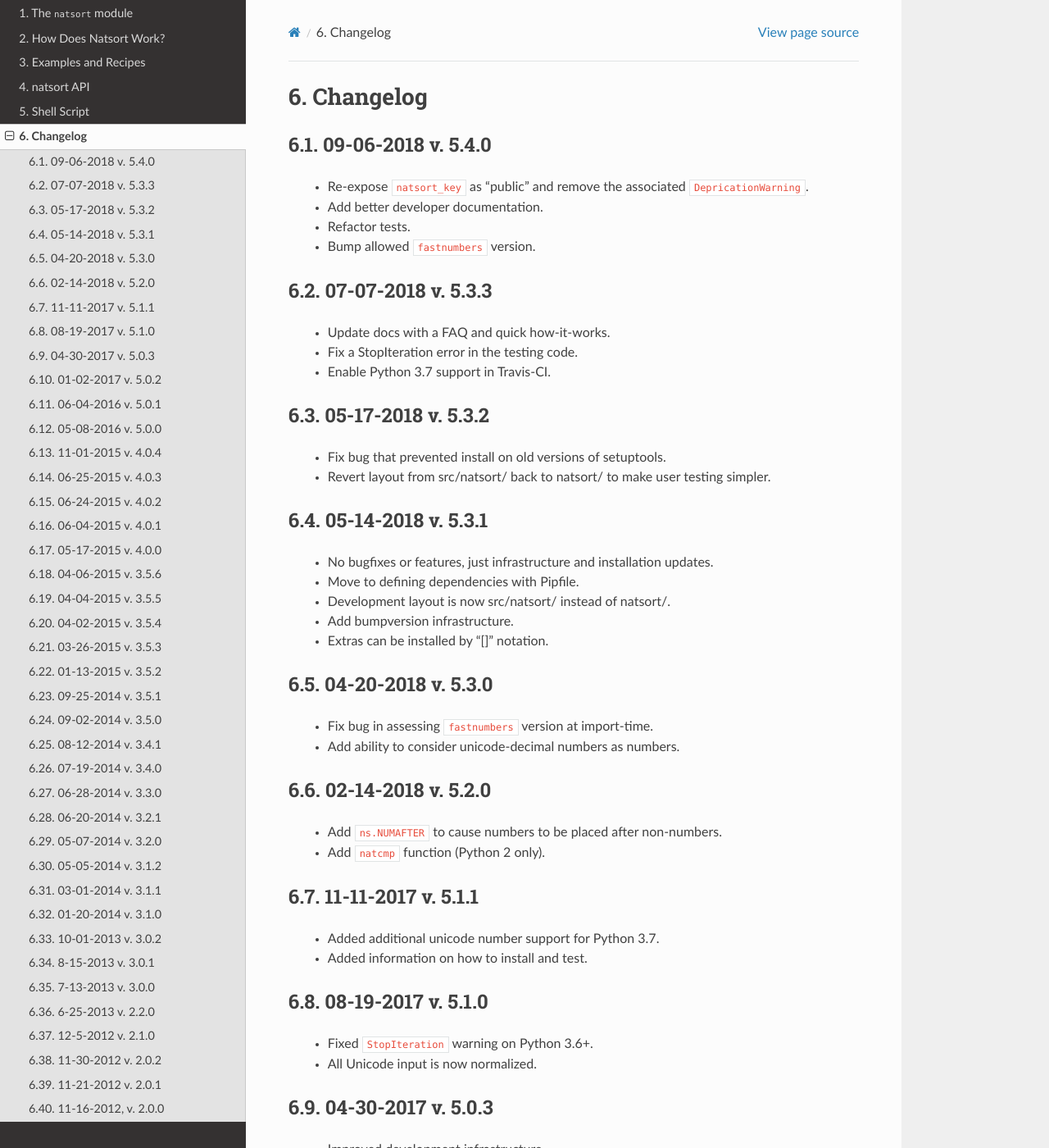
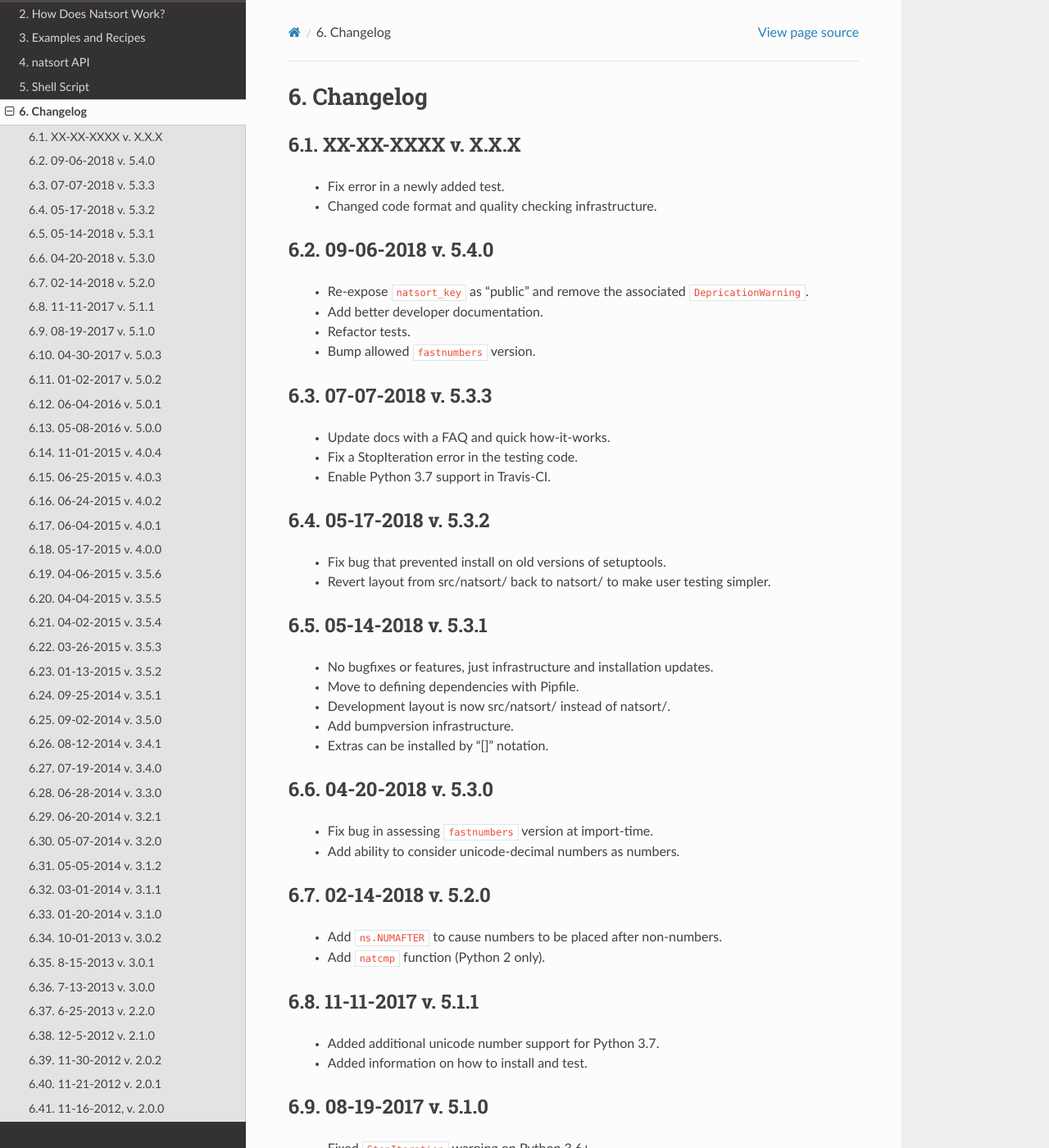
Before and after one commit to SethMMorton/natsort, a Sphinx documentation site: the page built from docs/source/changelog.rst, in a window 1280 px wide and 1400 px high. Shown: the whole window at 82% size. Built offline with Sphinx 7.4.7 and the Read the Docs theme 2.0.0, drawn with Linux system fonts in a browser that asks for light colours; pages that are not in the unit, such as notebooks, are missing from menus; some of the changed text lies outside the part shown.

Commit message:
Add changelog.

```diff
--- a/docs/source/changelog.rst
+++ b/docs/source/changelog.rst
@@ -2,6 +2,12 @@
 
 Changelog
 ---------
+
+XX-XX-XXXX v. X.X.X
++++++++++++++++++++
+
+   - Fix error in a newly added test.
+   - Changed code format and quality checking infrastructure.
 
 09-06-2018 v. 5.4.0
 +++++++++++++++++++
```
